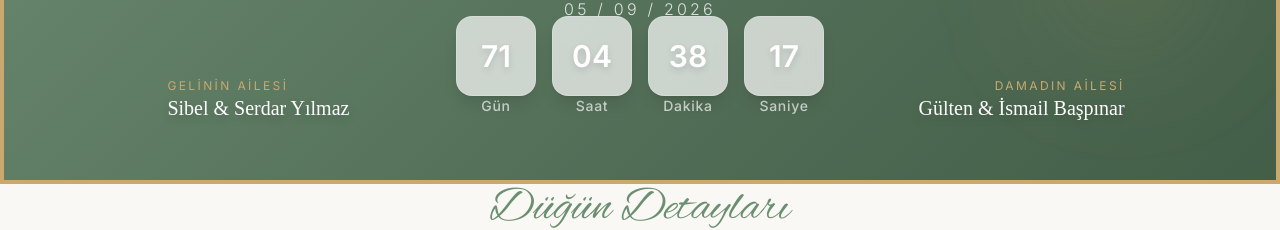
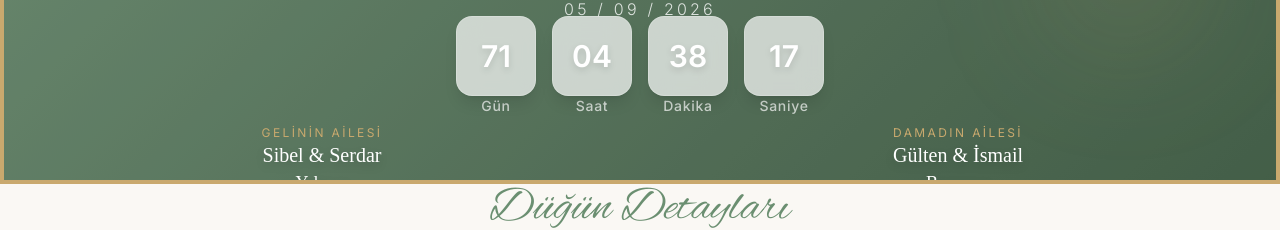
Before and after one commit to xavion59/davetiye, a React (Vite) app: page / in a window 1280 px wide. Shown: the part 776-1006 px from the top of the page. Built offline with nearby package versions, Linux system fonts and the light colour scheme; no server answers; the database is empty.

Commit message:
Fix family draggable, split names from surnames

```diff
--- a/src/components/Draggable.jsx
+++ b/src/components/Draggable.jsx
@@ -10,8 +10,8 @@ const DEFAULT_POSITIONS = {
   message: { x: 50, y: 72 },
   date: { x: 50, y: 82 },
   countdown: { x: 50, y: 88 },
-  familyGroom: { x: 20, y: 100 },
-  familyBride: { x: 80, y: 100 },
+  familyGroom: { x: 25, y: 98 },
+  familyBride: { x: 75, y: 98 },
 }
 
 function loadPositions() {
--- a/src/components/HeroSection.jsx
+++ b/src/components/HeroSection.jsx
@@ -120,26 +120,29 @@ export default function HeroSection() {
       </div>
 
       {/* Family info - draggable */}
-      <div className="absolute bottom-20 left-0 w-full z-10 px-6">
-        <div className="max-w-3xl mx-auto flex justify-between items-center">
       <Draggable id="familyGroom" positions={positions} setPositions={setPositions} editing={editing}>
-            <div className="text-left">
+        <div className="text-center">
           <p className="text-gold text-xs tracking-[0.2em] uppercase mb-1">Gelinin Ailesi</p>
           <p className="text-white text-lg sm:text-xl drop-shadow-lg" style={{ fontFamily: "'Lucida Calligraphy', 'Segoe Script', 'Apple Chancery', cursive" }}>
-                Sibel &amp; Serdar Yılmaz
+            Sibel &amp; Serdar
+          </p>
+          <p className="text-white text-base sm:text-lg drop-shadow-lg" style={{ fontFamily: "'Lucida Calligraphy', 'Segoe Script', 'Apple Chancery', cursive" }}>
+            Yılmaz
           </p>
         </div>
       </Draggable>
+
       <Draggable id="familyBride" positions={positions} setPositions={setPositions} editing={editing}>
-            <div className="text-right">
+        <div className="text-center">
           <p className="text-gold text-xs tracking-[0.2em] uppercase mb-1">Damadın Ailesi</p>
           <p className="text-white text-lg sm:text-xl drop-shadow-lg" style={{ fontFamily: "'Lucida Calligraphy', 'Segoe Script', 'Apple Chancery', cursive" }}>
-                Gülten &amp; İsmail Başpınar
+            Gülten &amp; İsmail
+          </p>
+          <p className="text-white text-base sm:text-lg drop-shadow-lg" style={{ fontFamily: "'Lucida Calligraphy', 'Segoe Script', 'Apple Chancery', cursive" }}>
+            Başpınar
           </p>
         </div>
       </Draggable>
-        </div>
-      </div>
     </section>
   )
 }
```
Lines whose indentation alone changed are shown as unchanged.
